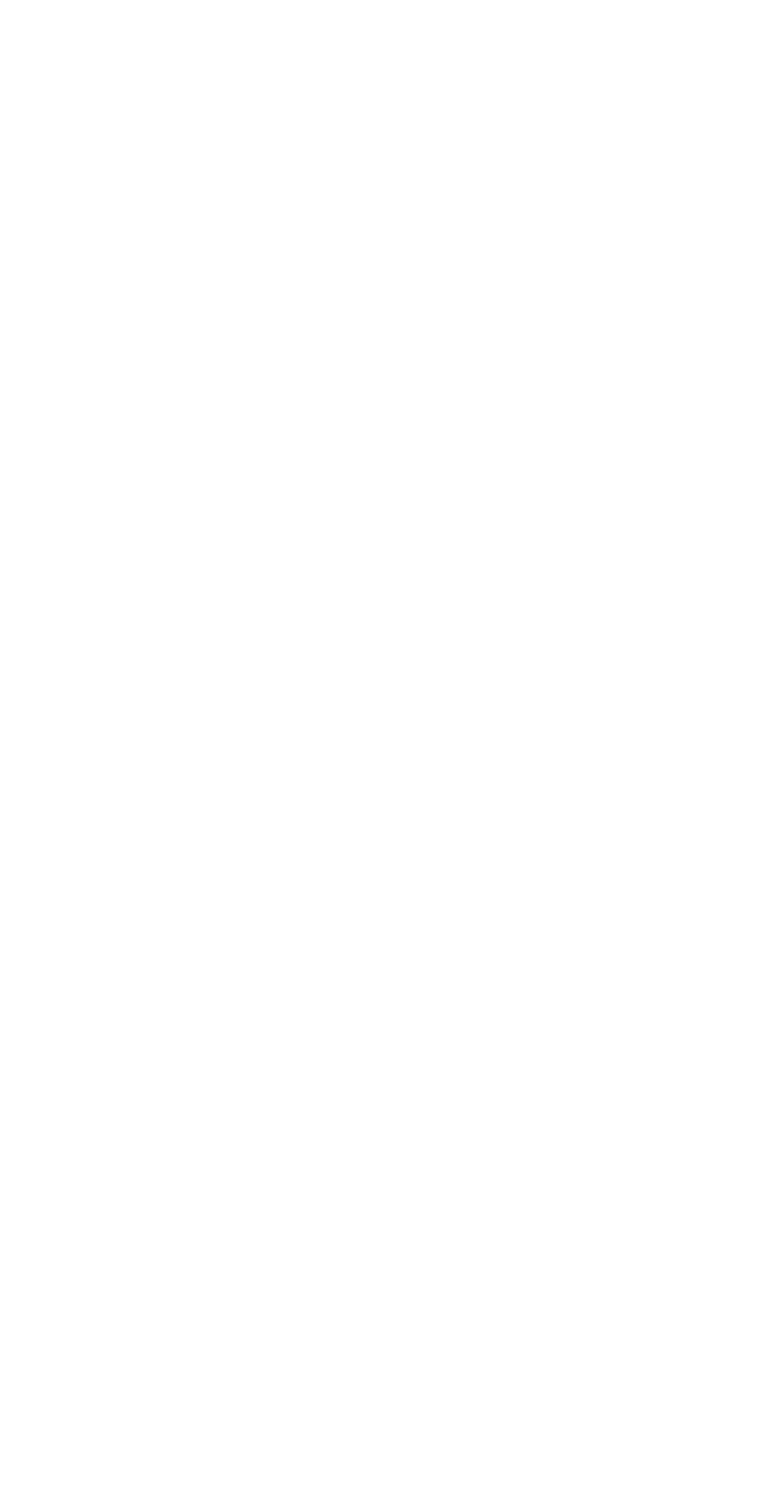
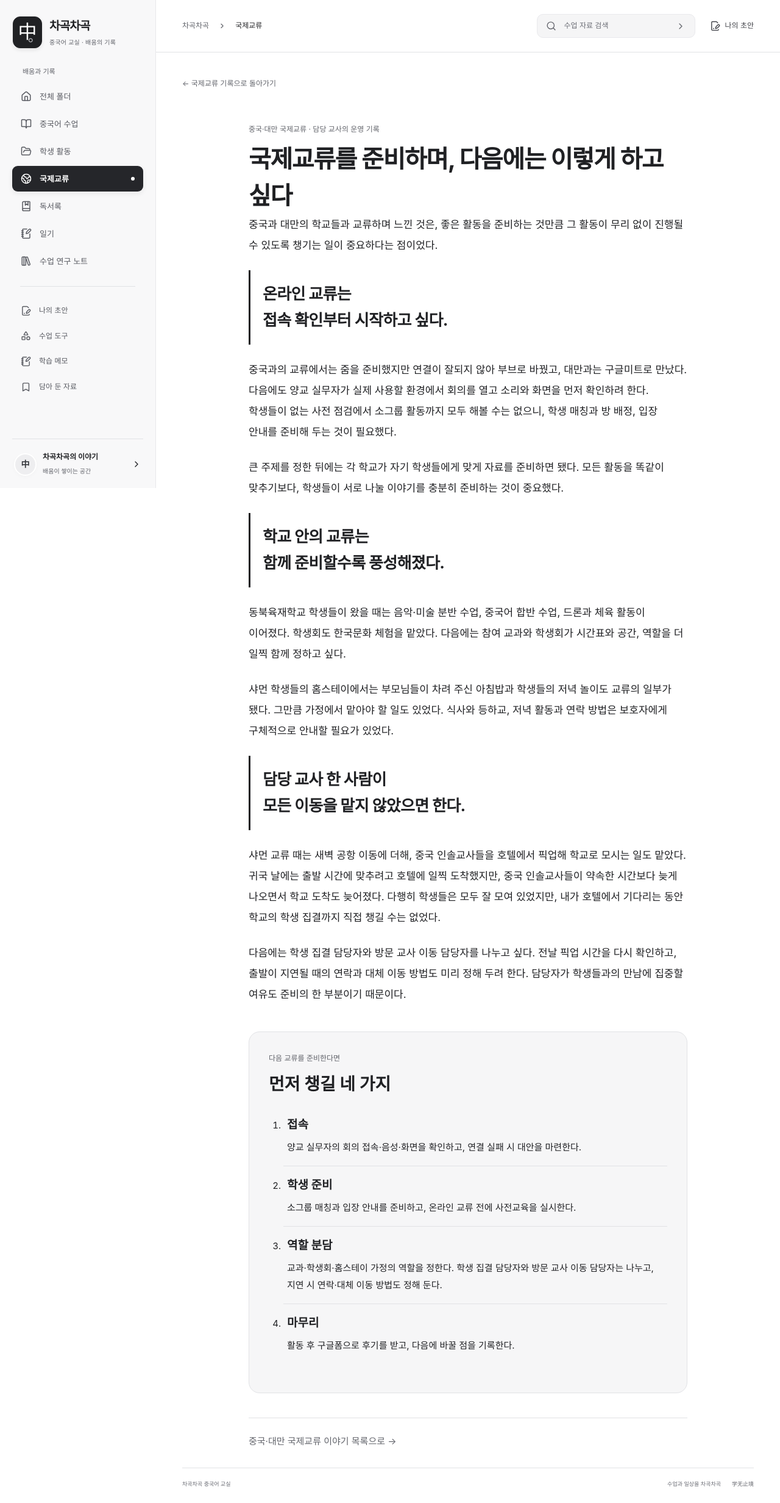
Before and after one commit to chicjin0311-web/chineses, a Next.js app: page /exchange/preparing-next-exchange in a window 1280 px wide. Before the commit this address had no page. Shown: the whole page at 61% size. Before the commit the page ends 800 px from the top, so only its background shows below. Built offline with nearby package versions, Linux system fonts and the light colour scheme; a web font is replaced by a local one.

Commit message:
Publish exchange preparation reflections and clarify hotel pickup delay

```diff
--- a/src/app/exchange/page.tsx
+++ b/src/app/exchange/page.tsx
@@ -31,5 +31,9 @@ export default function ExchangePage() {
         <span className="exchange-status">{item.href ? <Link href={item.href}>이야기 목록 →</Link> : '준비 중'}</span>
       </li>)}</ol>
     </section>)}
+    <section className="exchange-series" aria-labelledby="exchange-notes-title">
+      <h2 id="exchange-notes-title">국제교류 준비와 운영</h2>
+      <ol><li><span className="exchange-year">기록</span><div><p className="exchange-context">중국·대만 교류를 돌아보며</p><h3><Link href="/exchange/preparing-next-exchange">국제교류를 준비하며, 다음에는 이렇게 하고 싶다</Link></h3><p>접속 확인부터 교과 협력, 홈스테이와 새벽 이동 역할 분담까지.</p></div><Link className="exchange-status" href="/exchange/preparing-next-exchange">읽기 →</Link></li></ol>
+    </section>
   </div>;
 }
--- /dev/null
+++ b/src/app/exchange/preparing-next-exchange/page.tsx
@@ -0,0 +1,39 @@
+import type { Metadata } from 'next';
+import Link from 'next/link';
+import '../exchange.css';
+
+export const metadata: Metadata = {
+  title: '국제교류를 준비하며, 다음에는 이렇게 하고 싶다',
+  description: '중국·대만 국제교류를 준비하며 배운 접속 확인, 학교와 가정의 협력, 새벽 이동 역할 분담과 다음 교류를 위한 준비 사항.',
+};
+
+export default function Story() {
+  return <div className="page exchange-page">
+    <Link className="back-link" href="/exchange">← 국제교류 기록으로 돌아가기</Link>
+    <article className="exchange-article">
+      <header><p className="eyebrow">중국·대만 국제교류 · 담당 교사의 운영 기록</p><h1>국제교류를 준비하며, 다음에는 이렇게 하고 싶다</h1></header>
+      <div className="exchange-prose">
+        <p>중국과 대만의 학교들과 교류하며 느낀 것은, 좋은 활동을 준비하는 것만큼 그 활동이 무리 없이 진행될 수 있도록 챙기는 일이 중요하다는 점이었다.</p>
+        <p className="exchange-key"><strong>온라인 교류는<br />접속 확인부터 시작하고 싶다.</strong></p>
+        <p>중국과의 교류에서는 줌을 준비했지만 연결이 잘되지 않아 부브로 바꿨고, 대만과는 구글미트로 만났다. 다음에도 양교 실무자가 실제 사용할 환경에서 회의를 열고 소리와 화면을 먼저 확인하려 한다. 학생들이 없는 사전 점검에서 소그룹 활동까지 모두 해볼 수는 없으니, 학생 매칭과 방 배정, 입장 안내를 준비해 두는 것이 필요했다.</p>
+        <p>큰 주제를 정한 뒤에는 각 학교가 자기 학생들에게 맞게 자료를 준비하면 됐다. 모든 활동을 똑같이 맞추기보다, 학생들이 서로 나눌 이야기를 충분히 준비하는 것이 중요했다.</p>
+        <p className="exchange-key"><strong>학교 안의 교류는<br />함께 준비할수록 풍성해졌다.</strong></p>
+        <p>동북육재학교 학생들이 왔을 때는 음악·미술 분반 수업, 중국어 합반 수업, 드론과 체육 활동이 이어졌다. 학생회도 한국문화 체험을 맡았다. 다음에는 참여 교과와 학생회가 시간표와 공간, 역할을 더 일찍 함께 정하고 싶다.</p>
+        <p>샤먼 학생들의 홈스테이에서는 부모님들이 차려 주신 아침밥과 학생들의 저녁 놀이도 교류의 일부가 됐다. 그만큼 가정에서 맡아야 할 일도 있었다. 식사와 등하교, 저녁 활동과 연락 방법은 보호자에게 구체적으로 안내할 필요가 있었다.</p>
+        <p className="exchange-key"><strong>담당 교사 한 사람이<br />모든 이동을 맡지 않았으면 한다.</strong></p>
+        <p>샤먼 교류 때는 새벽 공항 이동에 더해, 중국 인솔교사들을 호텔에서 픽업해 학교로 모시는 일도 맡았다. 귀국 날에는 출발 시간에 맞추려고 호텔에 일찍 도착했지만, 중국 인솔교사들이 약속한 시간보다 늦게 나오면서 학교 도착도 늦어졌다. 다행히 학생들은 모두 잘 모여 있었지만, 내가 호텔에서 기다리는 동안 학교의 학생 집결까지 직접 챙길 수는 없었다.</p>
+        <p>다음에는 학생 집결 담당자와 방문 교사 이동 담당자를 나누고 싶다. 전날 픽업 시간을 다시 확인하고, 출발이 지연될 때의 연락과 대체 이동 방법도 미리 정해 두려 한다. 담당자가 학생들과의 만남에 집중할 여유도 준비의 한 부분이기 때문이다.</p>
+      </div>
+      <section className="exchange-checklist" aria-labelledby="next-preparation-title">
+        <p className="eyebrow">다음 교류를 준비한다면</p><h2 id="next-preparation-title">먼저 챙길 네 가지</h2>
+        <ol>
+          <li><h3>접속</h3><p>양교 실무자의 회의 접속·음성·화면을 확인하고, 연결 실패 시 대안을 마련한다.</p></li>
+          <li><h3>학생 준비</h3><p>소그룹 매칭과 입장 안내를 준비하고, 온라인 교류 전에 사전교육을 실시한다.</p></li>
+          <li><h3>역할 분담</h3><p>교과·학생회·홈스테이 가정의 역할을 정한다. 학생 집결 담당자와 방문 교사 이동 담당자는 나누고, 지연 시 연락·대체 이동 방법도 정해 둔다.</p></li>
+          <li><h3>마무리</h3><p>활동 후 구글폼으로 후기를 받고, 다음에 바꿀 점을 기록한다.</p></li>
+        </ol>
+      </section>
+      <footer className="exchange-article-footer"><Link href="/exchange">중국·대만 국제교류 이야기 목록으로 →</Link></footer>
+    </article>
+  </div>;
+}
--- a/src/app/exchange/xiamen-2025/welcome-and-farewell/page.tsx
+++ b/src/app/exchange/xiamen-2025/welcome-and-farewell/page.tsx
@@ -21,9 +21,9 @@ export default function Story() {
         <p className="exchange-key"><strong>마지막 인사는 학생들의 소감과<br />함께한 기록으로 채웠다.</strong></p>
         <p>송별식에서는 양교 대표 교사와 학생들이 인사를 나누고, 교류 기간에 수행한 미션을 공유했다. 포토북과 패들렛에 남긴 기록, 편지를 쓰며 돌아본 순간들이 만남을 정리하는 재료가 됐다.</p>
         <p>교사가 준비한 순서로 시작한 교류를 학생들의 소감과 기록으로 마무리한다는 점이 의미 있었다. 무엇을 했는지에 더해, 무엇이 기억에 남았는지를 함께 나누는 시간이었다.</p>
-        <p>교류를 준비하며 가장 힘들었던 일 중 하나는 새벽 이동이었다. 입국 때는 학생들을 맞으러 인천공항으로 가야 했고, 귀국 날에는 중국 인솔교사들을 호텔에서 모시고 학교로 이동해야 했다. 호텔 출발이 지연되면서 내가 학생들보다 늦게 학교에 도착한 적도 있었다. 다행히 학생들은 잘 모여 있었지만, 학생 집결 확인과 방문 교사 이동을 한 사람이 함께 맡는 방식은 보완이 필요하다고 느꼈다.</p>
+        <p>교류를 준비하며 가장 힘들었던 일 중 하나는 새벽 이동이었다. 입국 때는 학생들을 맞으러 인천공항으로 가야 했고, 귀국 날에는 중국 인솔교사들을 호텔에서 픽업해 학교로 모시는 일도 맡았다. 출발 시간에 맞추려고 호텔에 일찍 도착했지만, 중국 인솔교사들이 약속한 시간보다 늦게 나오면서 학교 도착도 늦어졌다. 다행히 학생들은 모두 잘 모여 있었지만, 내가 호텔에서 기다리는 동안 학교의 학생 집결까지 직접 챙길 수는 없었다.</p>
         <p className="exchange-key"><strong>학생들을 맞는 담당자와<br />방문 교사 이동 담당자를 나누기.</strong></p>
-        <p>다음에는 학교에서 학생들을 맞는 담당자와 호텔·공항 이동 담당자를 나누고, 지연 시 연락과 대체 이동 방법까지 미리 정해 두고 싶다.</p>
+        <p>다음에는 학생 집결 담당자와 방문 교사 이동 담당자를 나누고 싶다. 전날 픽업 시간을 다시 확인하고, 출발이 지연될 때의 연락과 대체 이동 방법도 미리 정해 두려 한다.</p>
         <p>5월의 마지막 인사 뒤에는 12월 샤먼 방문이 기다리고 있었다. 이번에는 우리가 친구들의 학교를 찾아갈 차례였다.</p>
       </div>
       <section className="exchange-checklist" aria-labelledby="ceremony-preparation-title">
```
